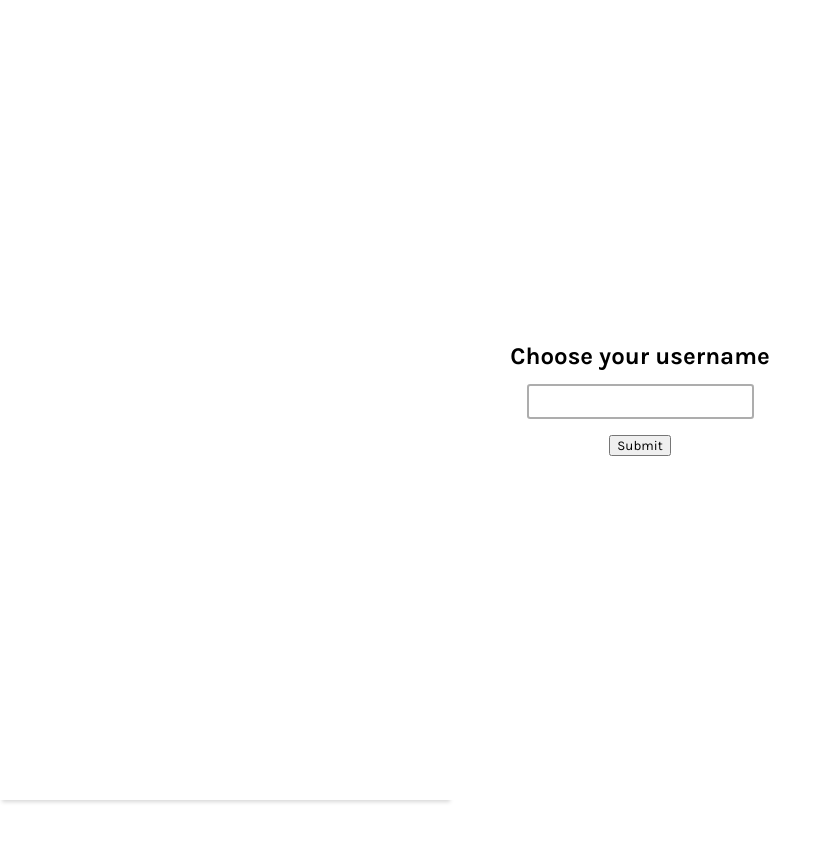
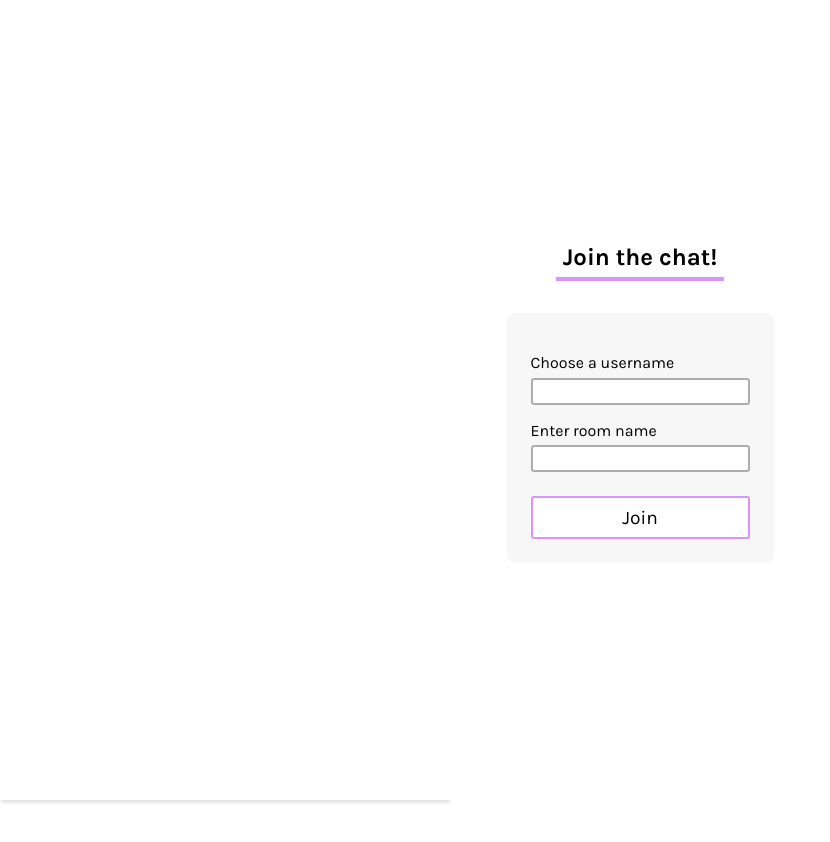
Before and after one commit to johanjohanss/chat-app, a website: page index.html in a window 1280 px wide. Shown: the whole page, without its empty margins (0-830 px from the left). Drawn offline with nearby package versions, Linux system fonts and the light colour scheme; no server answers.

Commit message:
enter room form layout

```diff
--- a/index.html
+++ b/index.html
@@ -9,10 +9,18 @@
   <body>
 
     <div class="choose-username hide">
-        <h2>Choose your username</h2>
+        <h2>Join the chat!</h2>
         <form id="userForm">
-            <input id="userInput" type="text" name="username">
-            <input type="submit" value="Submit">
+            <div class="form-group">
+                <label>Choose a username</label>
+                <input class="form-control" id="userInput" type="text" name="username">
+            </div>
+            <div class="form-group">
+                <label>Enter room name</label>
+                <input class="form-control" id="roomInput" type="text" name="room">
+            </div>
+
+            <input id="submit-form" type="submit" value="Join">
         </form>
     </div>
 
--- a/public/style.scss
+++ b/public/style.scss
@@ -246,24 +246,64 @@ emoji-picker {
 
     h2{
         margin: 0;
+        margin-bottom: 2rem;
         padding: 0.4rem;
+        text-align: left;
+
+        border-bottom: 4px solid #d994fc;
     }
 }
 #userForm{
     display: flex;
     flex-direction: column;
-    justify-content: center;
-    align-items: center;
+    justify-content: flex-start;
+    align-items: flex-start;
+    padding: 1.5rem;
+
+    background-color: rgb(247, 247, 247);
+    border-radius: 0.5rem;
 
     *{
-        margin: 0.5rem;
+        margin: 0;
+        padding: 0;
     }
 }
-#userInput{
+.form-group{
+    margin-top: 1rem !important;
+    display: flex;
+    flex-direction: column;
+
+    input{
+        margin-top: 0.35rem !important;
+    }
+}
+.form-control{
     padding: 0.25rem;
     font-size: 1.2rem;
     border: 2px solid rgba(0, 0, 0, 0.322);
     border-radius: 0.2rem;
+}
+#submit-form{
+    padding: 0.5rem 1rem;
+    margin-top: 1.5rem !important;
+    font-size: 1.2rem;
+    border: 2px solid rgba(0, 0, 0, 0.322);
+    border-radius: 0.2rem;
+    outline: none;
+    border: 2px solid #d994fc;
+    background: #ffffff;
+    align-self: flex-end;
+    transition: all 0.5s ease;
+    width: 100%;
+
+    transform: scale(1);
+
+    &:hover{
+        cursor: pointer;
+        transition: all 0.5s ease;
+        transform: scale(1.05);
+
+    }
 }
 
 /* User display */
```
Also changed, not shown: public/style.css, 1 other file.
